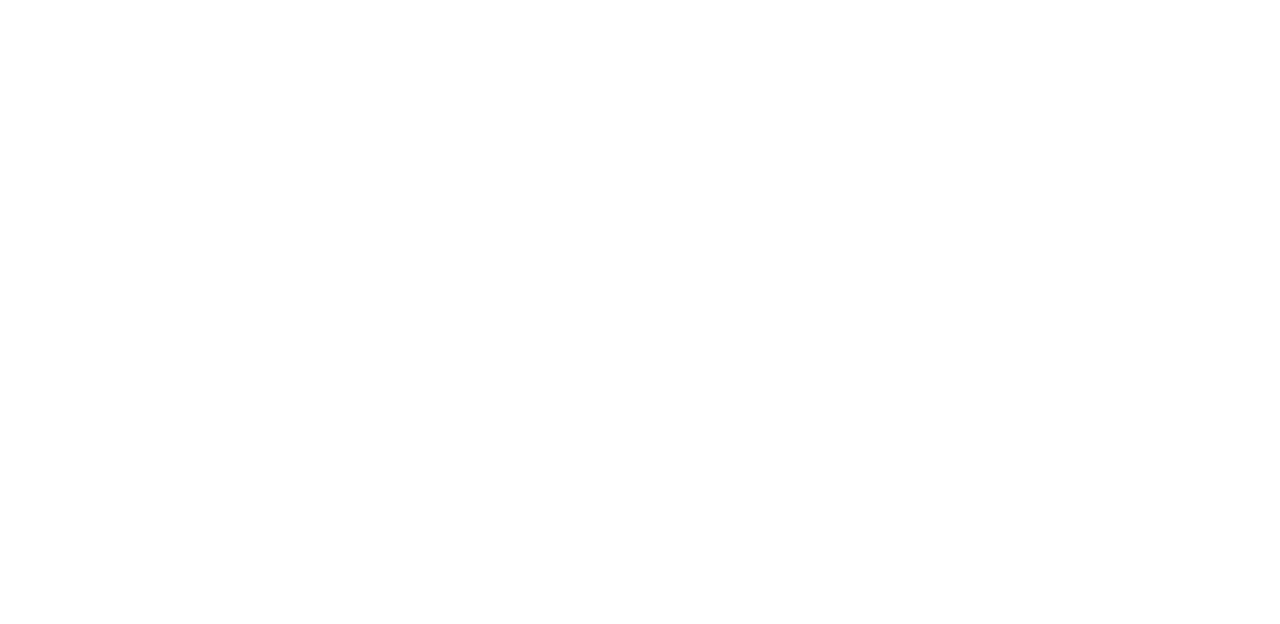
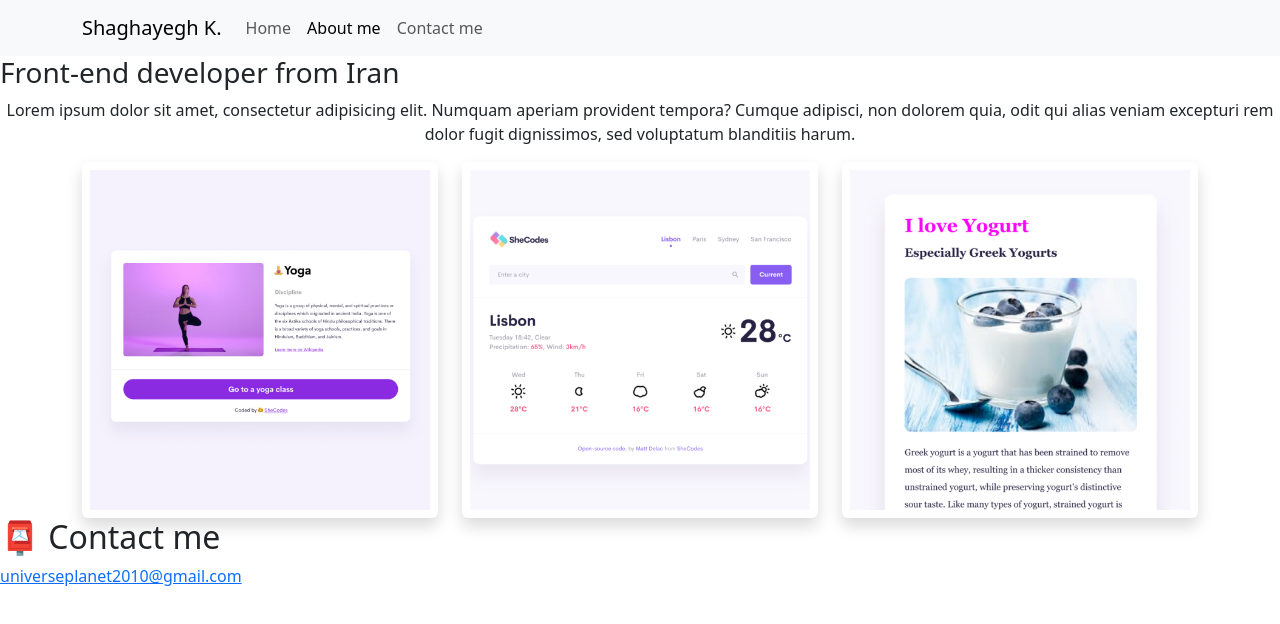
Before and after one commit to Shaghayegh9473/Personal-Portfolio, a plain HTML site: page about.html in a window 1280 px wide. Drawn offline with nearby package versions, Linux system fonts and the light colour scheme.

Commit message:
Coded the about page
And removed contact page

```diff
--- a/about.html
+++ b/about.html
@@ -0,0 +1,106 @@
+<!DOCTYPE html>
+<html lang="en">
+  <head>
+    <meta charset="UTF-8" />
+    <meta name="viewport" content="width=device-width, initial-scale=1.0" />
+    <link
+      href="https://cdn.jsdelivr.net/npm/bootstrap@5.3.3/dist/css/bootstrap.min.css"
+      rel="stylesheet"
+      integrity="sha384-QWTKZyjpPEjISv5WaRU9OFeRpok6YctnYmDr5pNlyT2bRjXh0JMhjY6hW+ALEwIH"
+      crossorigin="anonymous"
+    />
+    <script
+      src="https://cdn.jsdelivr.net/npm/bootstrap@5.3.3/dist/js/bootstrap.bundle.min.js"
+      integrity="sha384-YvpcrYf0tY3lHB60NNkmXc5s9fDVZLESaAA55NDzOxhy9GkcIdslK1eN7N6jIeHz"
+      crossorigin="anonymous"
+    ></script>
+    <link rel="stylesheet" href="/src/style.css" />
+    <title>About me - Shaghayegh K.</title>
+    <meta
+      name="description"
+      content="About Shaghayegh K., a front-end developer based in Iran"
+    />
+  </head>
+  <body>
+    <nav class="navbar navbar-expand-lg fixed-top bg-body-tertiary">
+      <div class="container">
+        <a class="navbar-brand" href="/" title="Home">Shaghayegh K.</a>
+        <button
+          class="navbar-toggler"
+          type="button"
+          data-bs-toggle="collapse"
+          data-bs-target="#navbarNav"
+          aria-controls="navbarNav"
+          aria-expanded="false"
+          aria-label="Toggle navigation"
+        >
+          <span class="navbar-toggler-icon"></span>
+        </button>
+        <div class="collapse navbar-collapse" id="navbarNav">
+          <ul class="navbar-nav">
+            <li class="nav-item">
+              <a class="nav-link" aria-current="page" href="/" title="Homepage"
+                >Home</a
+              >
+            </li>
+            <li class="nav-item">
+              <a
+                class="nav-link active"
+                href="/about.html"
+                title="About Shaghayegh K."
+                >About me</a
+              >
+            </li>
+            <li class="nav-item">
+              <a
+                class="nav-link"
+                href="/about.html#contactMe"
+                title="Contact Shaghayegh K."
+                >Contact me</a
+              >
+            </li>
+          </ul>
+        </div>
+      </div>
+    </nav>
+    <h1>About me</h1>
+    <h3>Front-end developer from Iran</h3>
+    <p class="text-center">
+      Lorem ipsum dolor sit amet, consectetur adipisicing elit. Numquam aperiam
+      provident tempora? Cumque adipisci, non dolorem quia, odit qui alias
+      veniam excepturi rem dolor fugit dignissimos, sed voluptatum blanditiis
+      harum.
+    </p>
+    <div class="container">
+      <div class="row">
+        <div class="col-sm-4">
+          <img
+            src="/images/yoga.png"
+            alt="Yoga app"
+            class="img-fluid rounded shadow p-2"
+          />
+        </div>
+        <div class="col-sm-4">
+          <img
+            src="/images/weather.png"
+            alt="Weather app"
+            class="img-fluid rounded shadow p-2"
+          />
+        </div>
+        <div class="col-sm-4">
+          <img
+            src="/images/yogurt.png"
+            alt="Yogurt app"
+            class="img-fluid rounded shadow p-2"
+          />
+        </div>
+      </div>
+    </div>
+    <div>
+      <h2 id="contactMe">📮 Contact me</h2>
+      <a href="universeplanet2010@gmail.com" title="Email Shaghayegh K."
+        >universeplanet2010@gmail.com</a
+      >
+    </div>
+  </body>
+</html>
```
Also changed, not shown: index.html (+1 -1 lines), contact.html (deleted).
